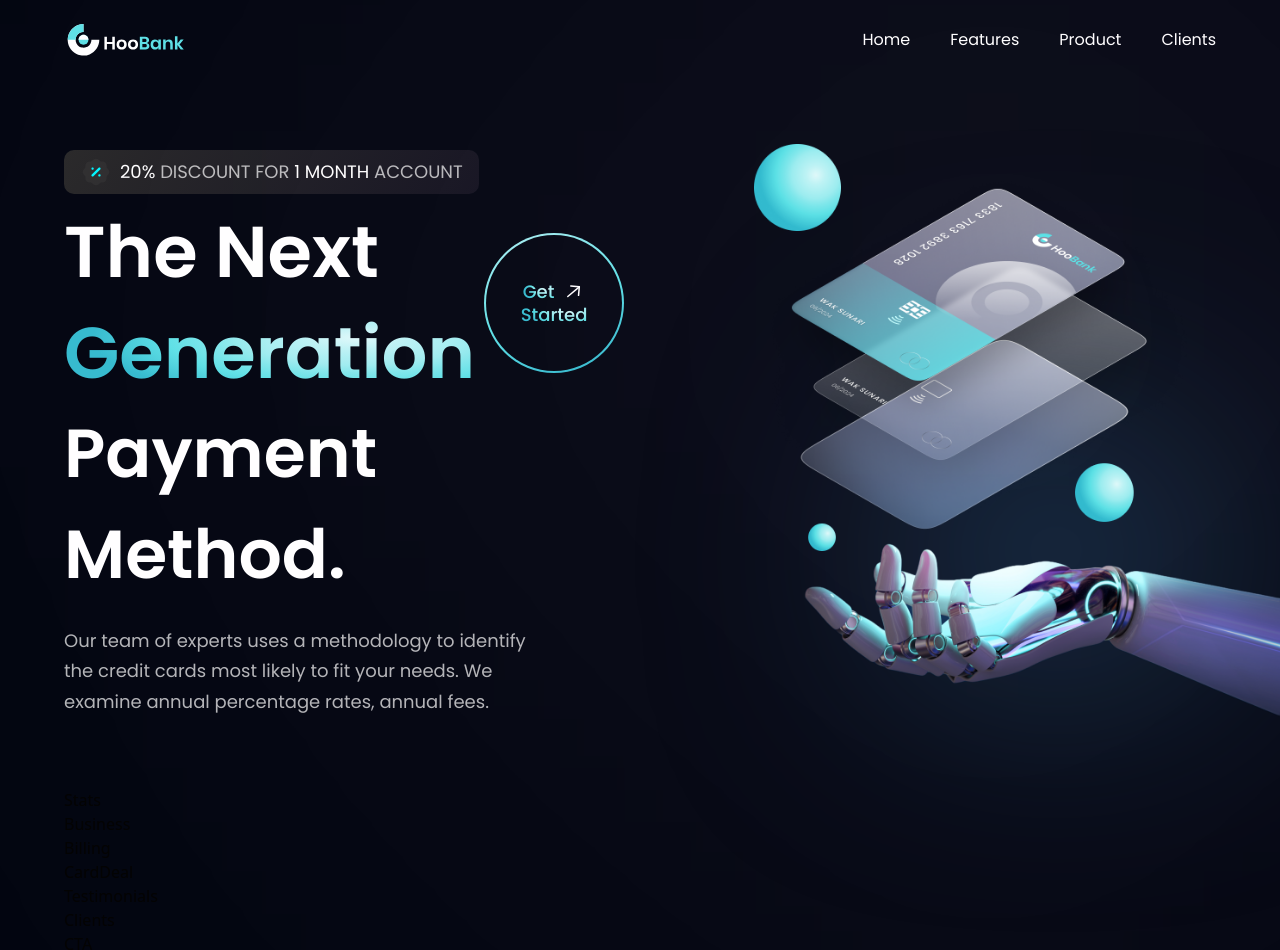
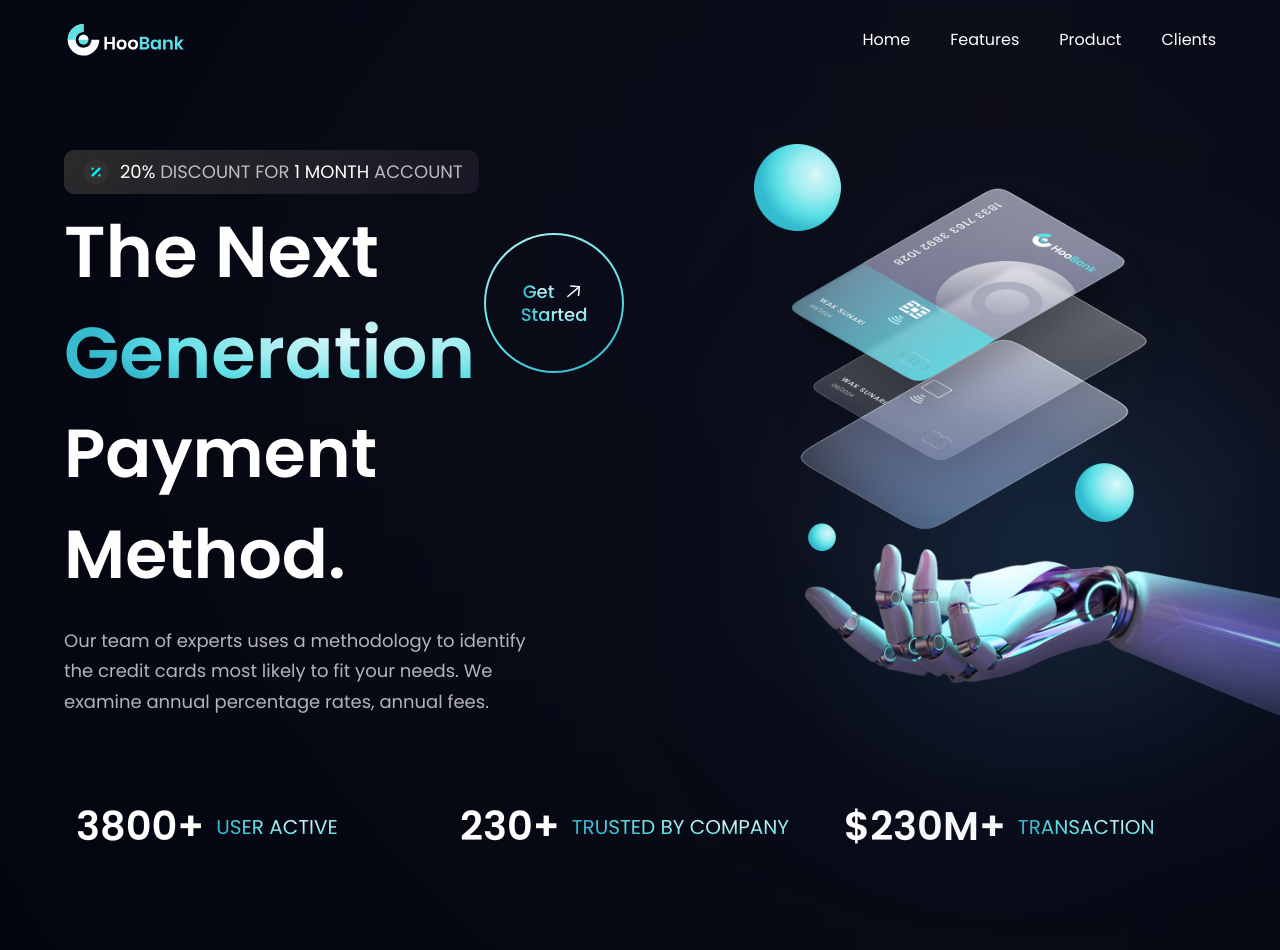
Before and after one commit to DRV111/hoobank-app, a React (Vite) app: page / in a window 1280 px wide. Shown: the top 950 px of the page. Built offline with nearby package versions, Linux system fonts and the light colour scheme.

Commit message:
feat: add Stats section

```diff
--- a/src/components/Stats.jsx
+++ b/src/components/Stats.jsx
@@ -1,7 +1,27 @@
 import React from 'react';
+import styles from '../style';
+import { stats } from '../constants';
 
 const Stats = () => {
-  return <div>Stats</div>;
+  return (
+    <section
+      className={`${styles.flexCenter} flex-row flex-wrap sm:mb-20 mb-6`}
+    >
+      {stats.map((item, index) => (
+        <div
+          key={item.id}
+          className={`flex-1 flex justify-start items-center flex-row m-3`}
+        >
+          <h4 className="font-poppins font-semibold xs:text-[40px] text-[30px] xs:leading-[53px] leading-[43px] text-white">
+            {item.value}
+          </h4>
+          <p className="font-poppins font-normal xs:text-[20px] text-[15px] xs:leading-[26px] leading-[21px] text-gradient uppercase ml-3">
+            {item.title}
+          </p>
+        </div>
+      ))}
+    </section>
+  );
 };
 
 export default Stats;
```
